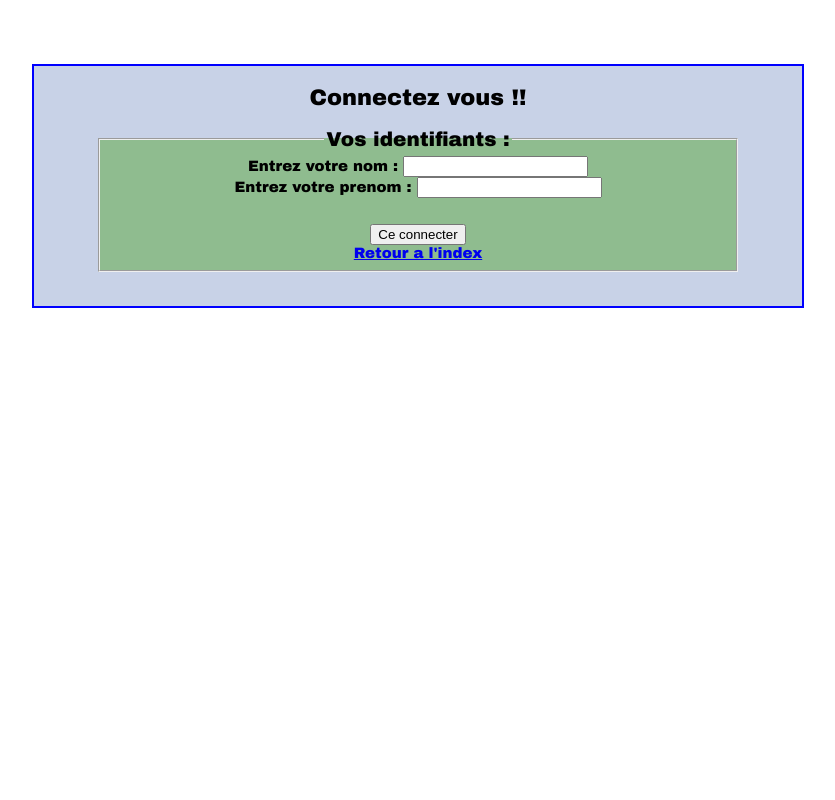
After one commit to MikaelBesson/CV-VADOR, a PHP site: page /form.php in a window 1280 px wide. The commit adds this page. Shown: the whole page, without its empty margins (222-1057 px from the left). Run offline with PHP 8.4, Linux system fonts and the light colour scheme.

```diff
--- a/Contact.php
+++ b/Contact.php
@@ -34,7 +34,7 @@
 
         <div class="form">
             <h2 class="anim">Contactez moi !</h2>
-            <form action="form.php" method="post">
+            <form action="contact.php" method="post">
                 <fieldset id="form1">
                     <legend>Identifiant :</legend>
                     <label id="lab" for="name">Entrez votre nom :</label>
@@ -47,8 +47,9 @@
                     <legend>Presentation :</legend>
                     <label for="area">Presentez vous en quelques mots :</label><br>
                     <textarea name="pres" id="area" cols="50" rows="5"></textarea><br>
+                    <input type="submit" value="Envoyer" id="submit">
                 </fieldset>
-                <input type="submit" value="Envoyer" id="submit">
+
             </form><br>
         </div>
 
--- /dev/null
+++ b/form.php
@@ -0,0 +1,31 @@
+<?php
+
+?>
+
+<html lang="fr">
+<head>
+    <meta charset="UTF-8">
+    <meta name="viewport"
+          content="width=device-width, user-scalable=no, initial-scale=1.0, maximum-scale=1.0, minimum-scale=1.0">
+    <meta http-equiv="X-UA-Compatible" content="ie=edge">
+    <title>Formulaire</title>
+    <link rel="stylesheet" href="style.css">
+</head>
+<body>
+    <div class="connexion">
+        <h2>Connectez vous !!</h2>
+        <form action="form.php" method="post"></form>
+            <fieldset>
+                <legend>Vos identifiants :</legend>
+                <label for="name_co" id="name_co">Entrez votre nom :</label>
+                <input type="text" name="name-co" id="name_co"><br>
+                <label for="lastN_co" id="lastN_co">Entrez votre prenom :</label>
+                <input type="text" name="lastN_co" id="lastN_co"><br><br>
+                <input type="submit" value="Ce connecter" id="input_co"><br>
+                <a href="index.php">Retour a l'index</a>
+            </fieldset>
+    </div>
+
+    <script src="app.js"></script>
+</body>
+</html>
--- a/index.php
+++ b/index.php
@@ -29,6 +29,9 @@
                 <li class="menu-contact">
                     <a href="Contact.php">Contact</a>
                 </li>
+                <li>
+                    <a href="form.php">Connection</a>
+                </li>
             </ul>
         </div>
     </nav>
--- a/style.css
+++ b/style.css
@@ -73,12 +73,12 @@ fieldset{
     background-color: darkseagreen;
 }
 
-#submit{
-    margin-left: 50%;
+#submit, #input_co{
+    margin-left: auto;
     margin-top: 10px;
 }
 
-#submit:hover{
+#submit:hover, #input_co:hover{
     color: red;
     box-shadow: 0 0 5px red;
 }
@@ -114,3 +114,12 @@ h3{
     padding-left: 25px;
     text-decoration: underline;
 }
+
+.connexion{
+    width: 60%;
+    height: 30%;
+    border: 2px solid blue;
+    background-color: rgba(146, 165, 208, 0.5);
+    margin: 5% auto auto;
+    text-align: center;
+}
```
